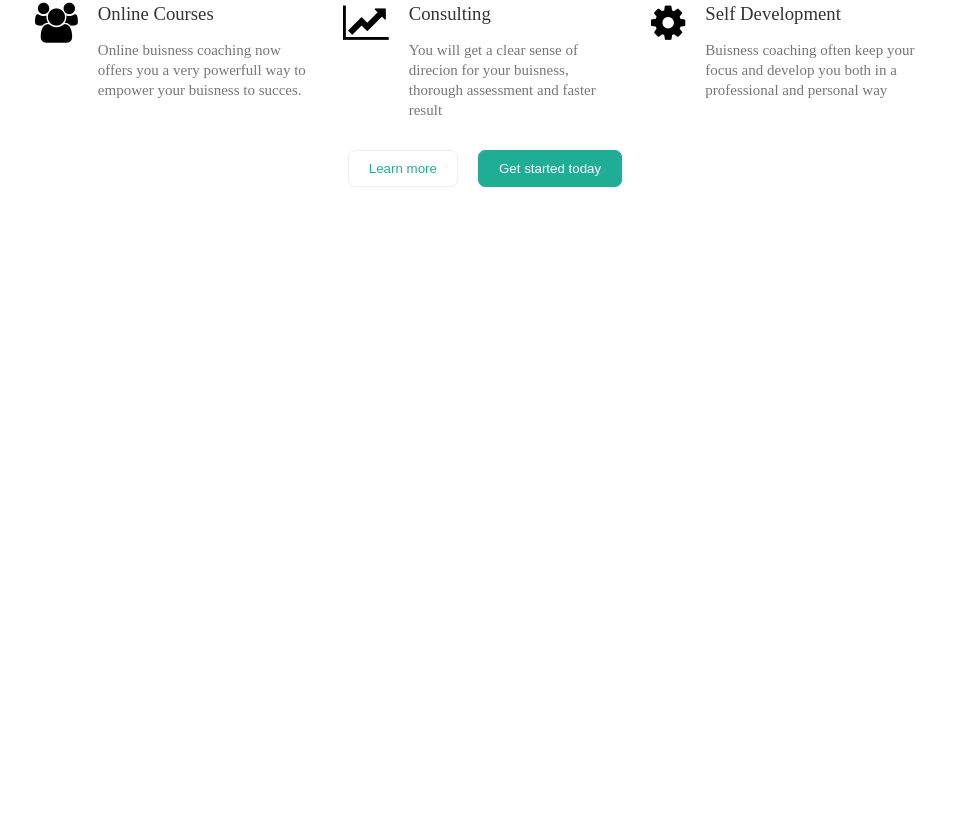
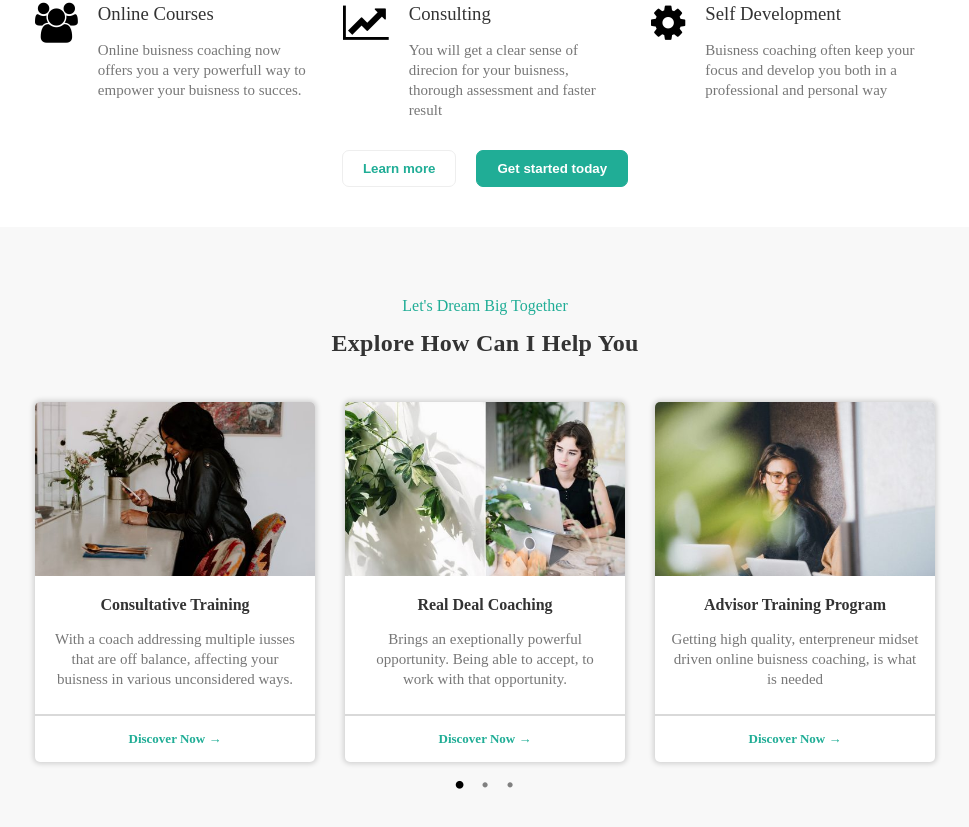
Before and after one commit to LeonardoCeccarelli/proj-html-vuejs, a Vue app: page / in a window 1280 px wide. Shown: the part 805-1632 px from the top of the page, without its empty margins (155-1124 px from the left). Before the commit the page ends 1032 px from the top, so only its background shows below. Built offline with nearby package versions, Linux system fonts and the light colour scheme.

Commit message:
add help section

```diff
--- /dev/null
+++ b/src/components/HelpMain.vue
@@ -0,0 +1,84 @@
+<template>
+  <div>
+    <div class="help_section_container">
+      <div class="help_section_content">
+        <div class="help_section_content_title">
+          <p class="m_bottom">Let's Dream Big Together</p>
+          <h2>Explore How Can I Help You</h2>
+        </div>
+        <ul class="help_section_card_container">
+          <li
+            v-for="(card, i) in listHelpCard"
+            :key="i"
+            class="help_section_card"
+            @mouseover="onOverChangeIndex(i)"
+          >
+            <div class="card_image">
+              <img
+                :src="
+                  require('@/assets/home-business-service-slide-' +
+                    card.imagePath +
+                    '-480x298.jpg')
+                "
+                alt="avatar image"
+              />
+            </div>
+            <div class="card_text">
+              <h4 class="m_bottom">{{ card.title }}</h4>
+              <p class="m_bottom">{{ card.text }}</p>
+            </div>
+            <div class="card_link">
+              <a href="#">Discover Now →</a>
+            </div>
+          </li>
+        </ul>
+        <div class="dot_container">
+          <i
+            v-for="i in 3"
+            :key="'dot_' + i"
+            class="fa fa-circle"
+            :class="currentHelpIndex === i ? 'active' : ''"
+          ></i>
+        </div>
+      </div>
+    </div>
+  </div>
+</template>
+
+<script>
+export default {
+  name: "HelpMain",
+  data() {
+    return {
+      listHelpCard: [
+        {
+          imagePath: "01",
+          title: "Consultative Training",
+          text: "With a coach addressing multiple iusses that are off balance, affecting your buisness in various unconsidered ways.",
+        },
+        {
+          imagePath: "02",
+          title: "Real Deal Coaching",
+          text: "Brings an exeptionally powerful opportunity. Being able to accept, to work with that opportunity.",
+        },
+        {
+          imagePath: "03",
+          title: "Advisor Training Program",
+          text: "Getting high quality, enterpreneur midset driven online buisness coaching, is what is needed",
+        },
+      ],
+
+      currentHelpIndex: 1,
+    };
+  },
+
+  methods: {
+    onOverChangeIndex(index) {
+      this.currentHelpIndex = index + 1;
+    },
+  },
+};
+</script>
+
+<style>
+</style>
--- a/src/components/Main.vue
+++ b/src/components/Main.vue
@@ -2,14 +2,16 @@
   <div>
     <MainHero></MainHero>
     <InfoMain></InfoMain>
+    <HelpMain></HelpMain>
   </div>
 </template>
 
 <script>
+import HelpMain from "./HelpMain.vue";
 import InfoMain from "./InfoMain.vue";
 import MainHero from "./MainHero.vue";
 export default {
-  components: { MainHero, InfoMain },
+  components: { MainHero, InfoMain, HelpMain },
   name: "Main",
 };
 </script>
--- a/src/style/app.scss
+++ b/src/style/app.scss
@@ -4,3 +4,4 @@
 @import "header.scss";
 @import "main_hero.scss";
 @import "info_main.scss";
+@import "help_main.scss";
--- /dev/null
+++ b/src/style/help_main.scss
@@ -0,0 +1,98 @@
+.help_section_container {
+    padding: 70px 0;
+    background-color: #f8f8f8;
+
+    .help_section_content {
+        @include page_container;
+
+        .help_section_content_title {
+            text-align: center;
+
+            p {
+                color: $c_primary;
+            }
+
+            h2 {
+                margin-bottom: 45px;
+                letter-spacing: .3px;
+            }
+        }
+
+        .help_section_card_container {
+            display: flex;
+            flex-wrap: wrap;
+            gap: 30px;
+
+            .help_section_card {
+                width: calc(33% - 17px);
+                background-color: white;
+                box-shadow: 0 0 5px 2px rgba(0, 0, 0, 0.150);
+                border-radius: 5px;
+                overflow: hidden;
+
+                .card_image {
+                    max-width: 400px;
+                    margin: 0 auto 20px;
+
+                    img {
+                        width: 100%;
+                        display: block;
+                    }
+                }
+
+                .card_text {
+                    text-align: center;
+                    padding: 0 15px 10px;
+                    border-bottom: 2px solid rgba(0, 0, 0, 0.150);
+
+                    p {
+                        line-height: 20px;
+                        font-size: 15px;
+                    }
+                }
+
+                .card_link {
+                    padding: 5px 0;
+                    text-align: center;
+                    transition: all .2s linear;
+
+                    a {
+                        display: inline-block;
+                        padding: 10px 20px;
+                        color: $c_primary;
+                        font-size: 13px;
+                        font-weight: bold;
+                        transition: all .2s linear;
+                    }
+                }
+
+                &:hover .card_link {
+                    background-color: $c_primary;
+
+                    a {
+                        color: white;
+                    }
+                }
+            }
+        }
+
+        .dot_container {
+            padding: 20px 0;
+            display: flex;
+            align-items: center;
+            justify-content: center;
+
+            i {
+                margin: 0 10px;
+                font-size: 6px;
+                color: grey;
+                transition: all .2s linear;
+
+                &.active {
+                    color: black;
+                    transform: scale(1.5);
+                }
+            }
+        }
+    }
+}
--- a/src/style/reset.scss
+++ b/src/style/reset.scss
@@ -35,6 +35,7 @@ p {
     border: none;
     padding: 10px 20px;
     cursor: pointer;
+    font-weight: bold;
 
     &:focus-visible {
         outline: none;
@@ -43,6 +44,7 @@ p {
     &.btun_small {
         padding: 4px 8px;
         font-size: 11px;
+        font-weight: normal;
     }
 }
 
```
